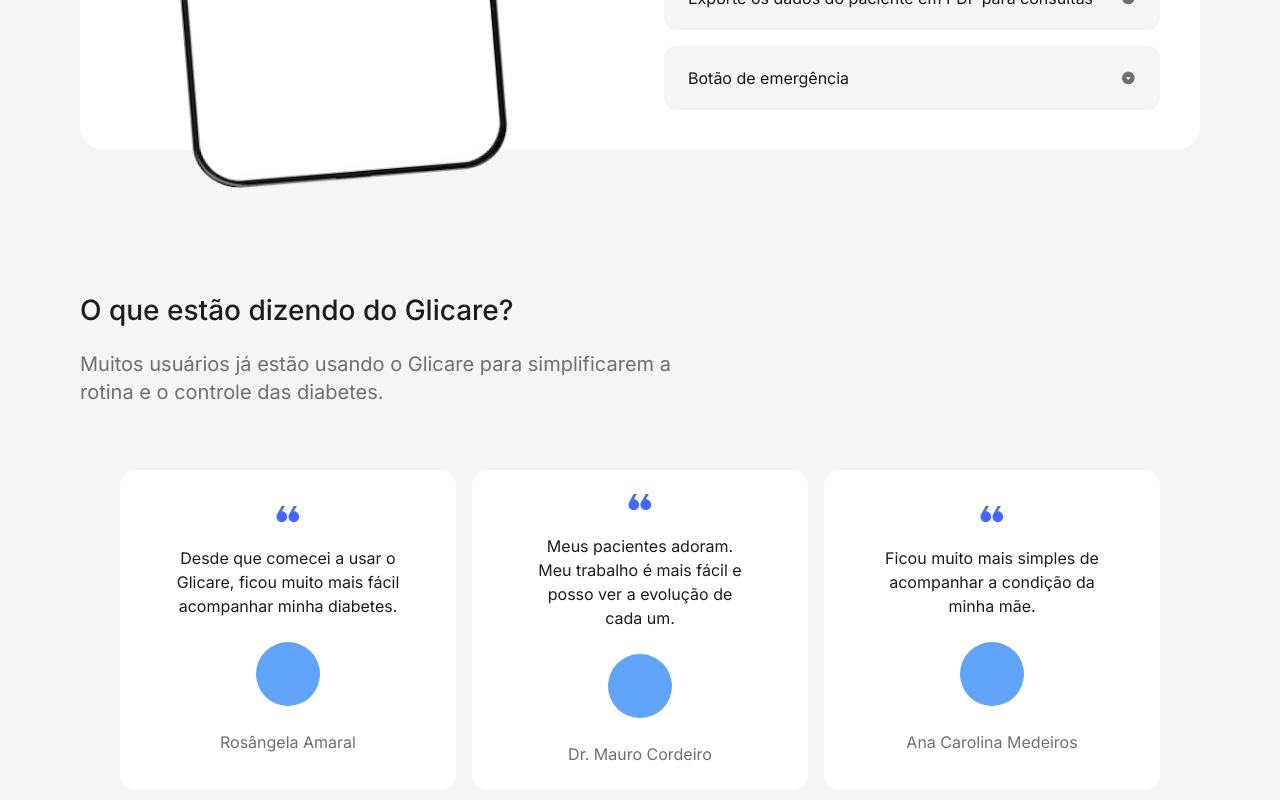
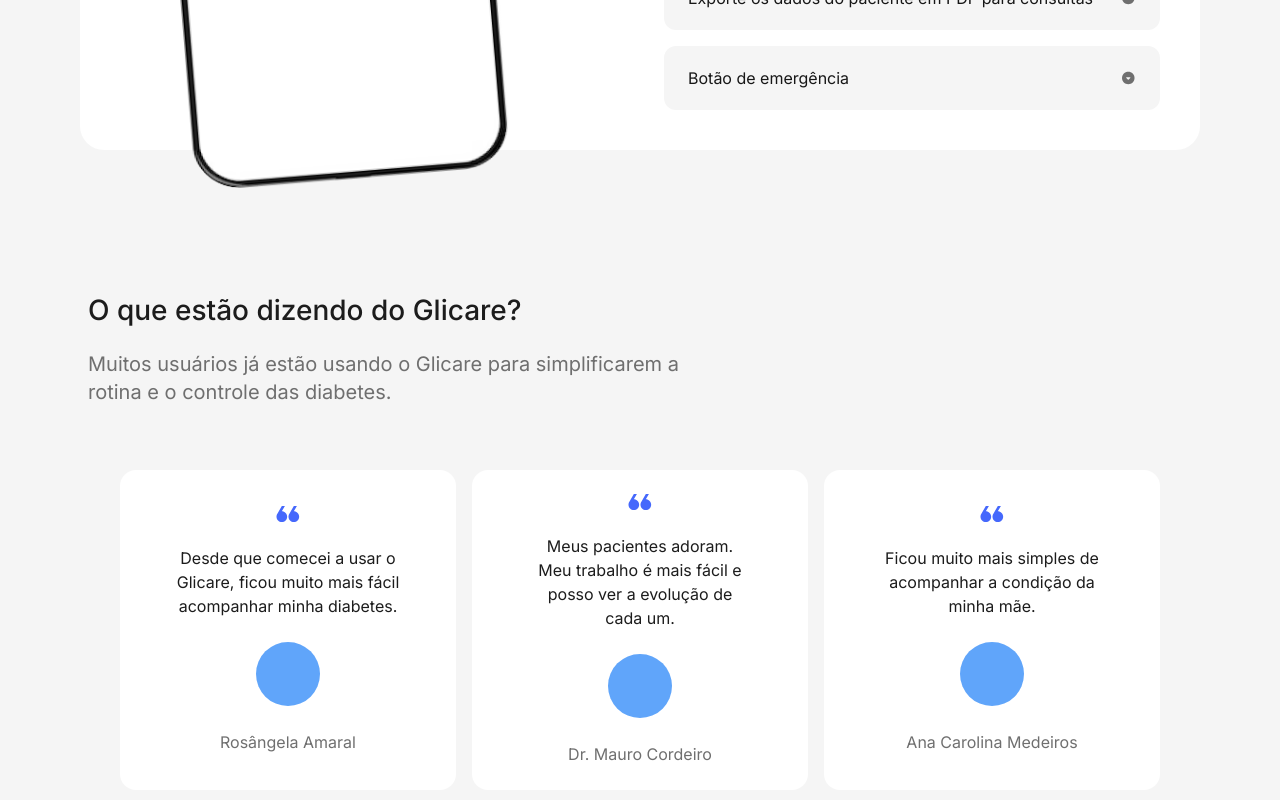
Before and after one commit to Daniel-san8/Glicare, a Next.js app in the folder Glicare/: page / in a window 1280 px wide. Shown: the part 2234-3034 px from the top of the page. Built offline with nearby package versions, Linux system fonts and the light colour scheme.

Commit message:
style: added px in text of feedback component

```diff
--- a/Glicare/src/app/components/feedback.tsx
+++ b/Glicare/src/app/components/feedback.tsx
@@ -36,7 +36,7 @@ export default function Feedback() {
   return (
     <section>
       <div className="flex flex-col gap-8 px-6 py-16 md:py-36 md:px-20 md:gap-16">
-        <div className="flex flex-col gap-6">
+        <div className="flex flex-col gap-6 px-2">
           <h1 className="text-gray-dark font-medium text-2xl md:text-28">
             O que estão dizendo do Glicare?
           </h1>
```
